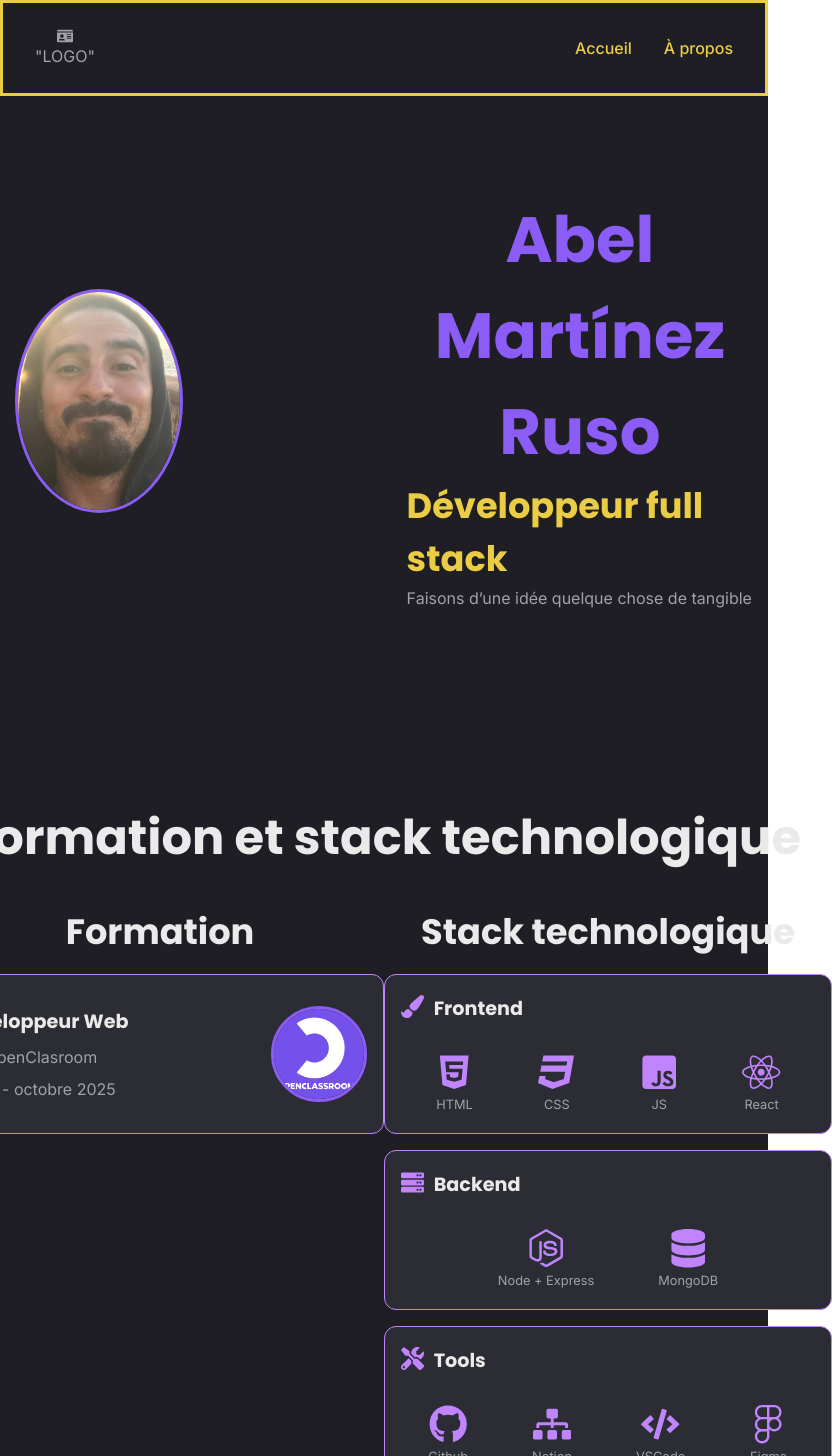
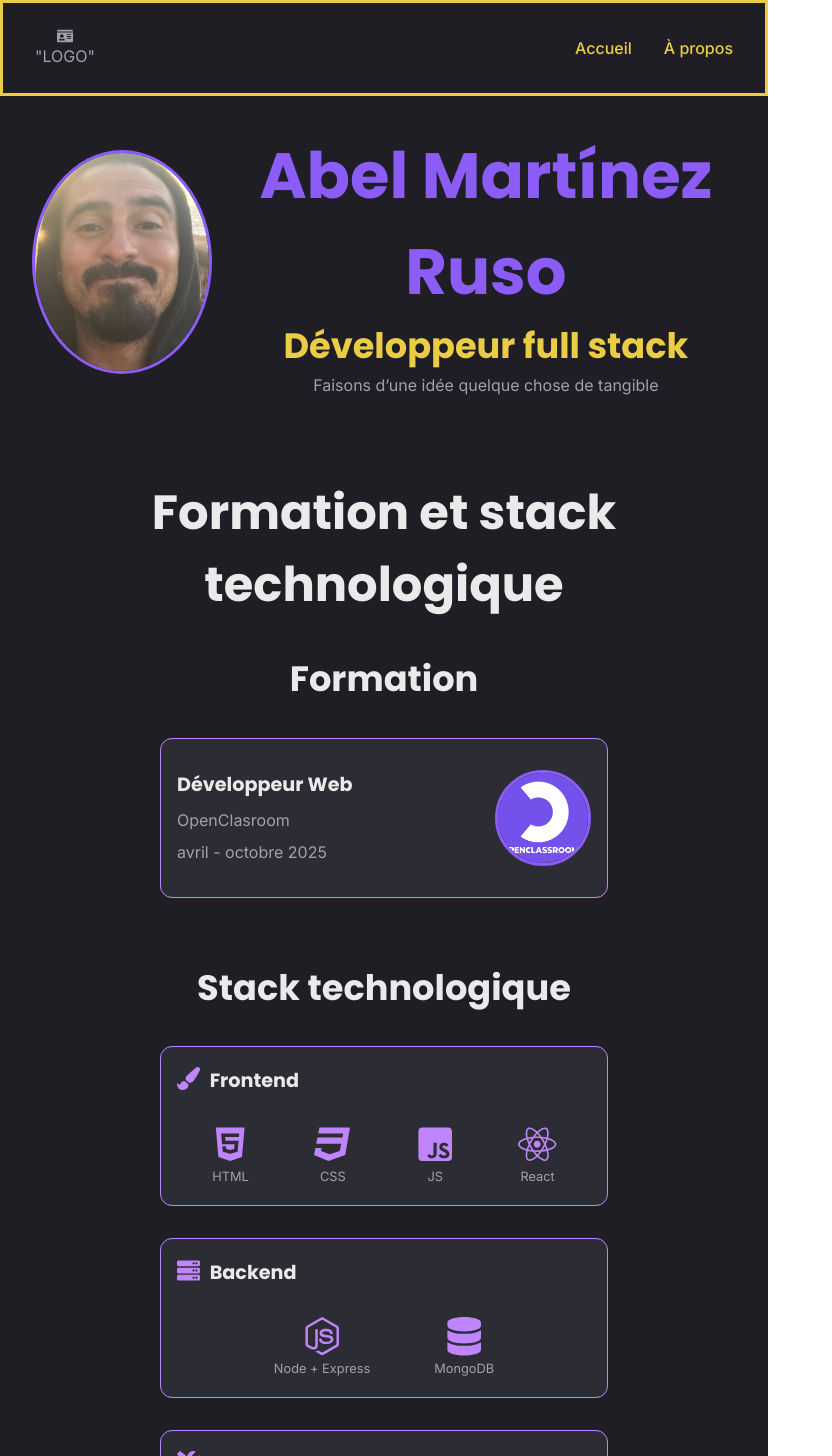
Before and after one commit to AbelMRuso/Portfolio, a React (Vite) app: page / in a window 768 px wide. Shown: the top 1456 px of the page, 832 px wide, since content can reach past the window. Built offline with nearby package versions, Linux system fonts and the light colour scheme; no server answers; a web font is replaced by a local one.

Commit message:
deuxième approche au responsive

```diff
--- a/src/assets/components/contactForm/ContactForm.jsx
+++ b/src/assets/components/contactForm/ContactForm.jsx
@@ -31,7 +31,7 @@ export default function ContactForm() {
 
     return (
         <div className={styles.contenair}>
-            <h3>¿Prêt pour travailler ensemble?</h3>
+            <h3>¿Une idée, un projet? Contactez-moi</h3>
             <form ref={form} onSubmit={sendEmail} className={styles.form}>
                 <label htmlFor="name">Nom</label>
                 <input type="text" id="name" name="user_name" required />
--- a/src/assets/components/contactForm/ContactForm.module.scss
+++ b/src/assets/components/contactForm/ContactForm.module.scss
@@ -24,4 +24,8 @@
         display: flex;
         justify-content: center;
     }
+
+    .contenair h3 {
+        text-align: center;
+    }
 }
--- a/src/assets/components/filters/Filters.module.scss
+++ b/src/assets/components/filters/Filters.module.scss
@@ -1,8 +1,7 @@
 .contenair {
     display: flex;
+    padding-left: 4em;
     gap: 2em;
-    margin-top: 2em;
-    margin-bottom: 2em;
 }
 
 .buttonsContenair {
--- a/src/assets/components/footer/Footer.module.scss
+++ b/src/assets/components/footer/Footer.module.scss
@@ -7,6 +7,7 @@
     height: auto;
     border: solid var(--color-link);
     padding: 2em;
+    margin-top: 4em;
 }
 
 .liensContenair {
--- a/src/assets/components/hero/Hero.module.scss
+++ b/src/assets/components/hero/Hero.module.scss
@@ -33,7 +33,7 @@ h1 {
         align-items: center;
         justify-content: center;
         gap: 1em;
-        margin: 0;
+        margin: 2em 0;
         padding: 1em;
         width: 100%;
     }
@@ -44,3 +44,15 @@ h1 {
         align-items: center;
     }
 }
+
+@media (min-width: 768px) and (max-width: 1023px) {
+    .contenair {
+        margin: 0;
+        gap: 1.5em;
+    }
+
+    .contenair p,
+    h2 {
+        text-align: center;
+    }
+}
--- a/src/assets/components/projectSection/ProjectSection.module.scss
+++ b/src/assets/components/projectSection/ProjectSection.module.scss
@@ -6,7 +6,8 @@
     display: flex;
     flex-direction: column;
     gap: 2em;
-    margin: 4em;
+    margin-top: 2em;
+    width: 100%;
 }
 
 .projectsContenair {
--- a/src/assets/components/stackSection/StackSection.jsx
+++ b/src/assets/components/stackSection/StackSection.jsx
@@ -21,15 +21,15 @@ import stackStyles from "../stackSection/StackSection.module.scss";
 function StackSection() {
     return (
         <section className={stackStyles.sectionContenair}>
-            <h2 className={stackStyles.centerContent}>Formation et stack technologique</h2>
+            <h2>Formation et stack technologique</h2>
             <div className={stackStyles.contenair}>
-                <div className={stackStyles.centerContent}>
+                <div className={stackStyles.columnContenair}>
                     <h3>Formation</h3>
                     <CardFormation layout="side" title={"Développeur Web"} subtitle={"OpenClasroom"} date={"avril - octobre 2025"}>
                         <img className={styles.logo} src={openclassroomLogo} alt="Logo du centre de formation Open Classroom" />
                     </CardFormation>
                 </div>
-                <div className={stackStyles.centerContent}>
+                <div className={stackStyles.columnContenair}>
                     <h3>Stack technologique</h3>
                     <CardFormation
                         layout="stack"
--- a/src/assets/components/stackSection/StackSection.module.scss
+++ b/src/assets/components/stackSection/StackSection.module.scss
@@ -1,15 +1,22 @@
+.sectionContenair {
+    display: flex;
+    flex-direction: column;
+    align-items: center;
+}
+
 .contenair {
     display: grid;
     grid-template-columns: 1fr 1fr;
+    gap: 16em;
+    width: 100%;
+    margin-top: 2em;
 }
 
-.centerContent {
-    text-align: center;
+.columnContenair {
     display: flex;
     flex-direction: column;
     align-items: center;
-    gap: 1em;
-    margin-top: 2em;
+    gap: 2em;
 }
 
 @media (max-width: 767px) {
@@ -18,9 +25,26 @@
         padding: 1em;
         display: grid;
         grid-template-columns: 1fr;
+        text-align: center;
     }
 
     .contenair {
         grid-template-columns: 1fr;
+        gap: 4em;
     }
 }
+
+@media (min-width: 768px) and (max-width: 1023px) {
+    .sectionContenair {
+        margin: 0;
+        padding: 1em;
+        display: grid;
+        grid-template-columns: 1fr;
+        margin-top: 2em;
+    }
+
+    .contenair {
+        grid-template-columns: 1fr;
+        gap: 4em;
+    }
+}
```
